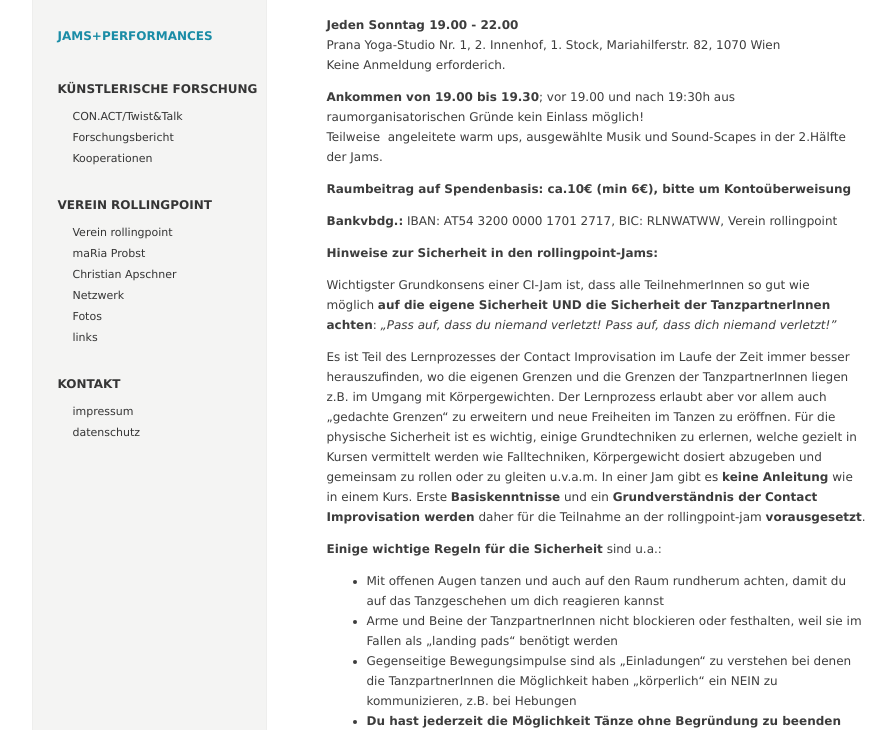
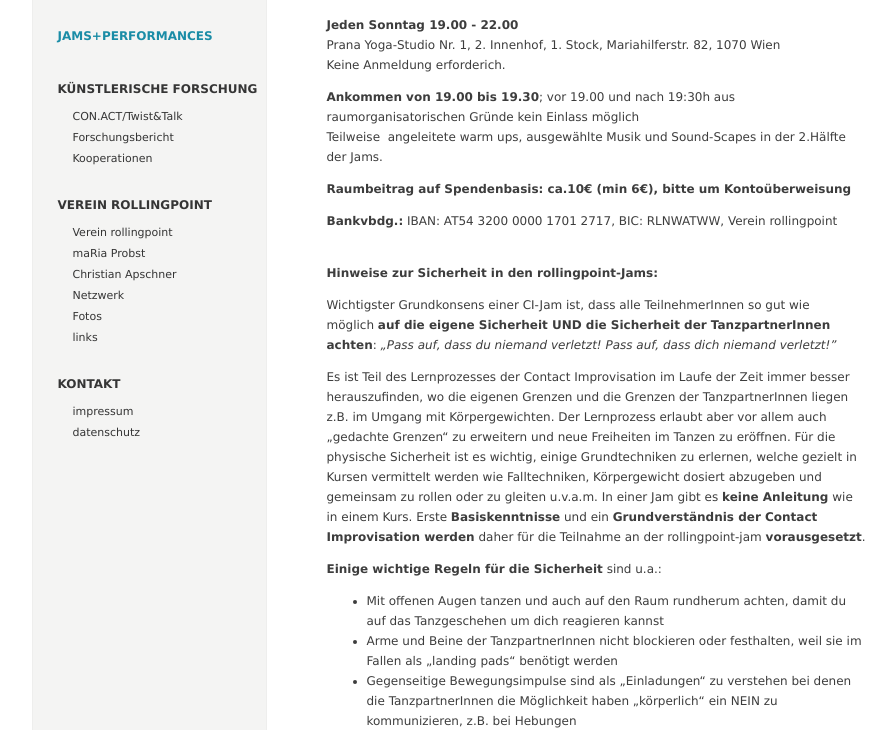
Before and after one commit to manulari/rollingpointat, a Jekyll site: the page built from _all_pages/a.md, in a window 1280 px wide and 900 px high, scrolled down 304 px, cut to the strip 170-900 px from the top of the window. Shown: the whole strip, without its empty margins (152-1048 px from the left). Built offline with Jekyll 4.4.1, drawn with Linux system fonts in a browser that asks for light colours.

Commit message:
Update page “a”

```diff
--- a/_all_pages/a.md
+++ b/_all_pages/a.md
@@ -9,23 +9,20 @@ Die reguläre rollingpoint Contact Improvisations Jam findet jeden Sonntag Abend
 
 ***Alle rollingpoint-Angebote werden entsprechend den aktuellen CoVid-Regelungen für Wien abgehalten (geimpft, genesen, PCR-Test) TeilnehmerInnenliste mit Erfassung der Kontaktdaten.***
 
-
-
 ## **rollingpoint-Jam am Sonntag**
 
 **Jeden Sonntag 19.00 - 22.00**\
 Prana Yoga-Studio Nr. 1, 2. Innenhof, 1. Stock, Mariahilferstr. 82, 1070 Wien\
 Keine Anmeldung erforderich.
 
-**Ankommen von 19.00 bis 19.30**; vor 19.00 und nach 19:30h aus raumorganisatorischen Gründe kein Einlass möglich!\
+**Ankommen von 19.00 bis 19.30**; vor 19.00 und nach 19:30h aus raumorganisatorischen Gründe kein Einlass möglich\
 Teilweise  angeleitete warm ups, ausgewählte Musik und Sound-Scapes in der 2.Hälfte der Jams.
 
 **Raumbeitrag auf Spendenbasis: ca.10€ (min 6€), bitte um Kontoüberweisung**
 
 **Bankvbdg.:** IBAN: AT54 3200 0000 1701 2717, BIC: RLNWATWW, Verein rollingpoint
 
-
-
+\
 **Hinweise zur Sicherheit in den rollingpoint-Jams:**
 
 Wichtigster Grundkonsens einer CI-Jam ist, dass alle TeilnehmerInnen so gut wie möglich **auf die eigene Sicherheit UND die Sicherheit der TanzpartnerInnen achten**: *„Pass auf, dass du niemand verletzt! Pass auf, dass dich niemand verletzt!"*
```
